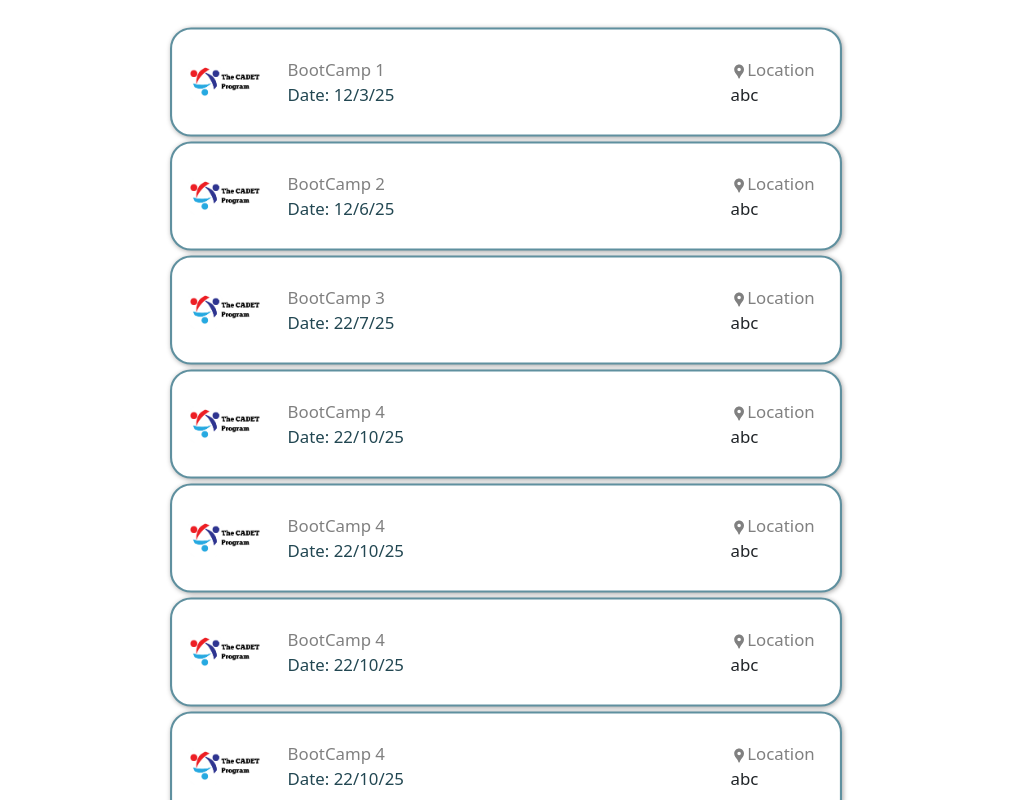
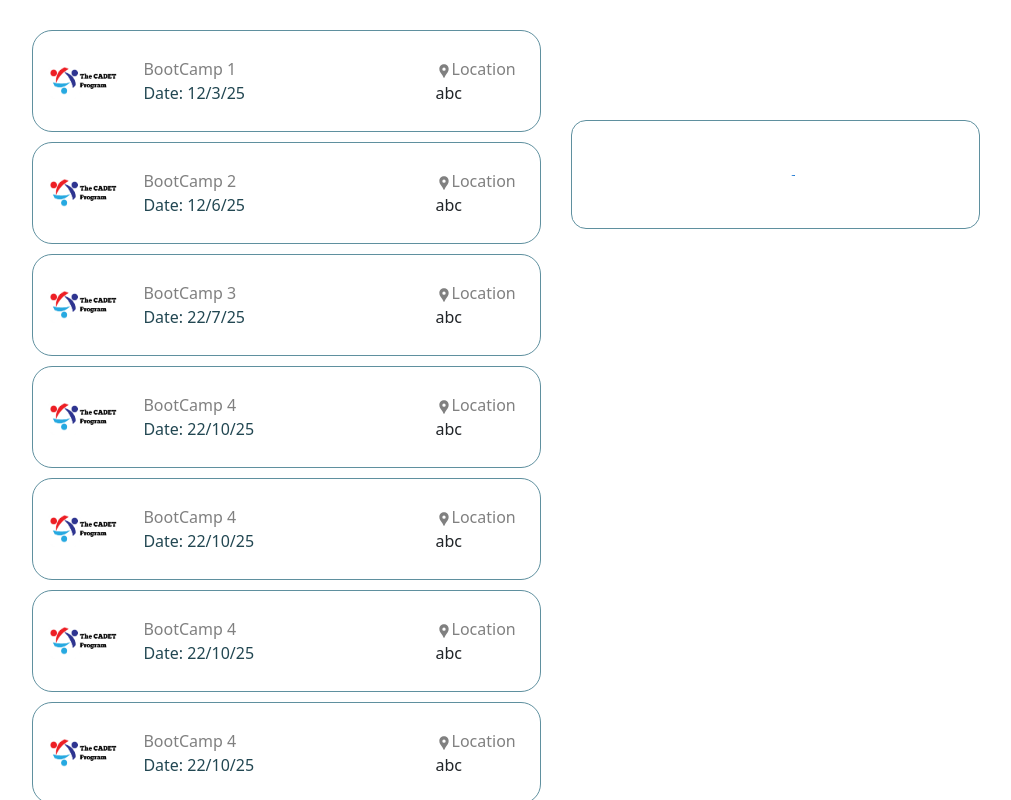
Before and after one commit to cfgbengaluru24/Team-26, a React (Create React App) app in the folder expa/: page /event-list in a window 1280 px wide. Shown: the top 800 px of the page, without its empty margins (134-1145 px from the left). Built offline with nearby package versions, Linux system fonts and the light colour scheme.

Commit message:
events page complete

```diff
--- a/expa/package.json
+++ b/expa/package.json
@@ -10,6 +10,7 @@
     "@testing-library/jest-dom": "^5.17.0",
     "@testing-library/react": "^13.4.0",
     "@testing-library/user-event": "^13.5.0",
+    "axios": "^1.7.2",
     "bootstrap": "^5.3.3",
     "react": "^18.3.1",
     "react-dom": "^18.3.1",
--- a/expa/src/pages/EventList.jsx
+++ b/expa/src/pages/EventList.jsx
@@ -15,7 +15,7 @@ const EventList = (props) => {
       {eventItems ? eventItems.map((e) => {
         if (!isMobileScreen)
           return (
-            <div  className={ `${styles.jobTile} ${styles.selected}`}>
+            <div onClick={() => props.onClick(e)}  className={e != props.selectedJob ? `${styles.jobTile}` : `${styles.jobTile} ${styles.selected}`}>
               <img src={cadet} style={{ height: "10vh", objectFit: "contain", aspectRatio: "1/1", marginRight: "20px" }} />
               <div style={{ flex: 3, display: "flex", flexDirection: "row", justifyContent: "space-between" }}>
                 <div style={{ display: "flex", flexDirection: "column", alignItems: "start", justifyContent: "space-evenly", width: "50%" }}>
--- a/expa/src/pages/EventList.module.css
+++ b/expa/src/pages/EventList.module.css
@@ -4,8 +4,9 @@
   flex-direction: column;
   min-width: 35vw;
   justify-content: start;
-  align-items: center;
-  margin-top: 20px;
+  align-items: flex-start; /* Ensures alignment to start */
+  margin-right: 10px; /* Adjusted to create space on the right */
+  margin-top: 20px; /* Optional: Adjusted if needed */
 }
 
 .jobTile {
@@ -13,13 +14,13 @@
   margin-top: 10px;
   padding: 10px;
   padding-right: 3vh;
-  width: 50%; /* Set width to 50% */
+  width: 100%; /* Adjusted for consistency */
   flex-direction: row;
   align-items: center;
   border: 1px solid #5f909f;
   background-color: white;
   border-radius: 20px;
-  box-sizing: border-box; /* Include padding and border in element's width and height */
+  box-sizing: border-box;
 }
 
 .selected {
@@ -33,21 +34,19 @@
 
 @media only screen and (max-width: 768px) {
   .box {
-    margin: 20px;
+    margin-right: 0; /* Adjusted for mobile view */
     flex: 1;
     width: 100%;
   }
 
   .jobTile {
-    width: 100%; /* Adjust to 100% on smaller screens */
+    width: 100%;
     height: 100%;
     border: none;
     border-radius: 0;
     background-color: transparent;
     margin-top: 0;
-    padding: 0 0;
-    padding-right: 0;
-    margin: 0 0;
+    padding: 0;
   }
 
   .accordion {
--- a/expa/src/pages/Events.jsx
+++ b/expa/src/pages/Events.jsx
@@ -1,52 +1,37 @@
-import React from 'react'
-import EventList from './EventList'
+import React, { useState } from 'react';
+import EventList from './EventList';
+import styles from './Events.module.css'
+import JobDescSidePanel from './JobDescSidePanel';
 
 const Events = () => {
+    const eventItems = [
+        { eventName: "BootCamp 1", eventDate: "12/3/25", location: "abc" },
+        { eventName: "BootCamp 2", eventDate: "12/6/25", location: "abc" },
+        { eventName: "BootCamp 3", eventDate: "22/7/25", location: "abc" },
+        { eventName: "BootCamp 4", eventDate: "22/10/25", location: "abc" },
+        { eventName: "BootCamp 4", eventDate: "22/10/25", location: "abc" },
+        { eventName: "BootCamp 4", eventDate: "22/10/25", location: "abc" },
+        { eventName: "BootCamp 4", eventDate: "22/10/25", location: "abc" },
+        { eventName: "BootCamp 4", eventDate: "22/10/25", location: "abc" },
+        { eventName: "BootCamp 4", eventDate: "22/10/25", location: "abc" },
+    ];
 
-    const eventItems = [{
-        eventName : ["BootCamp 1"],
-        eventDate : ["12/3/25"],
-        location:["abc"],},
-        {
-          eventName : ["BootCamp 2"],
-          eventDate : ["12/6/25"],
-          location:["abc"],},
-          {
-            eventName : ["BootCamp 3"],
-            eventDate : ["22/7/25"],
-            location:["abc"],},
-            {
-              eventName : ["BootCamp 4"],
-              eventDate : ["22/10/25"],
-              location:["abc"],},
-            {
-              eventName : ["BootCamp 4"],
-              eventDate : ["22/10/25"],
-              location:["abc"],},
-            {
-              eventName : ["BootCamp 4"],
-              eventDate : ["22/10/25"],
-              location:["abc"],},
-            {
-              eventName : ["BootCamp 4"],
-              eventDate : ["22/10/25"],
-              location:["abc"],},
-            {
-              eventName : ["BootCamp 4"],
-              eventDate : ["22/10/25"],
-              location:["abc"],},
-            {
-              eventName : ["BootCamp 4"],
-              eventDate : ["22/10/25"],
-              location:["abc"],},
-          ]
+    const [selectedJob, setSelectedJob] = useState(null);
 
+    const handleClick = (event) => {
+        setSelectedJob(event);
+    };
 
-  return (
-    <div>
-      <EventList eventItems = {eventItems}/>
-    </div>
-  )
-}
+    return (
+        <div className={styles.event}>
+            <EventList
+                eventItems={eventItems}
+                onClick={handleClick}
+                selectedJob={selectedJob}
+            />
+            <JobDescSidePanel selectedJob={selectedJob} />
+        </div>
+    );
+};
 
-export default Events
+export default Events;
--- /dev/null
+++ b/expa/src/pages/Events.module.css
@@ -0,0 +1,8 @@
+/* Events.module.css */
+.event {
+    display: flex;
+    flex-direction: row;
+    gap: 10px; /* Adjust this value to control the spacing */
+    margin: 0 13vw; /* Ensure there are no extra margins */
+    padding: 0; /* Ensure there are no extra paddings */
+}
--- /dev/null
+++ b/expa/src/pages/JobDescSidePanel.jsx
@@ -0,0 +1,35 @@
+import React from "react";
+import { MdCurrencyRupee, MdLocationOn } from "react-icons/md";
+import styles from "./JobDescSidePanel.module.css";
+import { CircularProgress } from "@mui/material";
+// import { FindJobDash } from "./FindJobDash";
+
+const JobDescSidePanel = ({ selectedJob }) => {
+  return (
+    <div className={styles.box}>
+      {/* {!selectedJob && <FindJobDash />} */}
+      {selectedJob ? (
+        <div className={styles.panel}>
+          <div className={styles.jobDetails}>
+            <div className={styles.jobTitle}>{selectedJob.eventName}</div>
+            {/* <div className={styles.jobCompany}><u>{selectedJob.eventDate}</u></div> */}
+            <div className={styles.jobLocation}>
+              <MdLocationOn style={{ paddingRight: "5px", fontSize: "calc(16px + 1vw)" }} />
+              {selectedJob.location}
+            </div>
+            <div className={styles.jobLocation}>
+              {/* <MdCurrencyRupee style={{ paddingRight: "5px", fontSize: "calc(16px + 1vw)" }} /> */}
+              {selectedJob.eventDate}
+            </div>
+          </div>
+          <button className={styles.applyButton} disabled={false} onClick={() => alert('Applied')}>Apply</button>
+          <p>Details about the event will be shown here.</p>
+        </div>
+      ) : (
+        <div className={styles.loadingSpinner}><CircularProgress /></div>
+      )}
+    </div>
+  );
+};
+
+export default JobDescSidePanel;
--- /dev/null
+++ b/expa/src/pages/JobDescSidePanel.module.css
@@ -0,0 +1,87 @@
+.box {
+    flex: 1.5;
+    position: sticky;
+    top: 15vh;
+    background-color: white;
+    border: 1px solid #5f909f;
+    margin-left: 10px; /* Adjusted margin to create space on the left */
+    margin-right: 0; /* Optional: Adjusted margin if needed */
+    border-radius: 15px;
+    height: min-content;
+    max-height: 70vh;
+    overflow-y: auto;
+    padding: 2vw 1vw; /* Adjusted padding */
+  }
+
+  .loadingSpinner {
+    display: flex;
+    justify-content: center;
+    align-items: center;
+    height: 100%;
+    padding: 1vh 2vw; /* Adjusted padding */
+    transition: 300ms;
+  }
+
+  .panel {
+    padding: 1vw 2vw; /* Adjusted padding */
+    transition: 300ms;
+  }
+
+  .jobDetails {
+    display: flex;
+    flex-direction: column;
+    justify-content: space-around;
+  }
+
+  .jobTitle {
+    font-size: calc(16px + 1.5vw);
+    font-weight: 500;
+  }
+
+  .jobCompany {
+    font-size: calc(16px + 0.5vw);
+    color: #113e4d;
+  }
+
+  .jobLocation {
+    display: flex;
+    flex-direction: row;
+    align-items: center;
+    font-size: calc(16px + 0.5vw);
+    color: gray;
+    padding: 5px 0;
+  }
+
+  .applyButton {
+    border: 0;
+    background: none;
+    box-shadow: none;
+    border-radius: 30px;
+    background-color: #18408e;
+    color: white;
+    width: calc(16px + 10vw);
+    height: calc(16px + 4vh);
+    font-size: calc(16px + 0.5vw);
+    outline: none;
+    margin: 5px 0; /* Reduced margin */
+  }
+
+  .applyButton:disabled {
+    background-color: gray;
+    color: white;
+  }
+
+  .jobDesc {
+    font-size: calc(16px + 0.3vw);
+  }
+
+  @media only screen and (max-width:768px) {
+    .box {
+      border: none;
+      margin-left: 0; /* Adjusted for mobile view */
+      margin-right: 0; /* Removed margin for mobile view */
+    }
+    .applyButton {
+      width: 100%;
+    }
+  }
```
Also changed, not shown: 1 other file (tests, documents, lock files or other folders).
